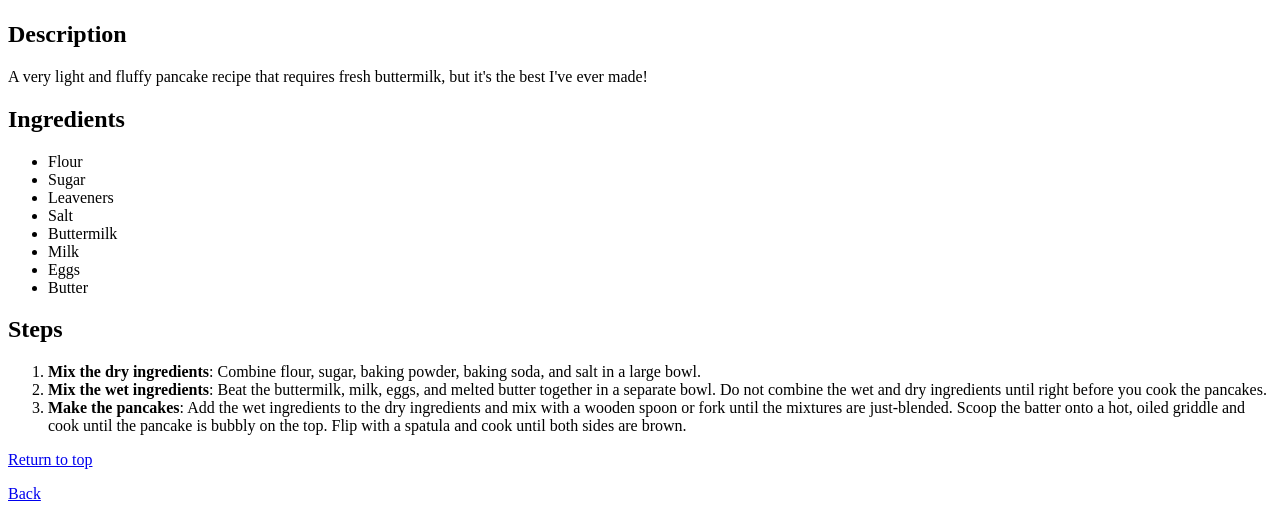
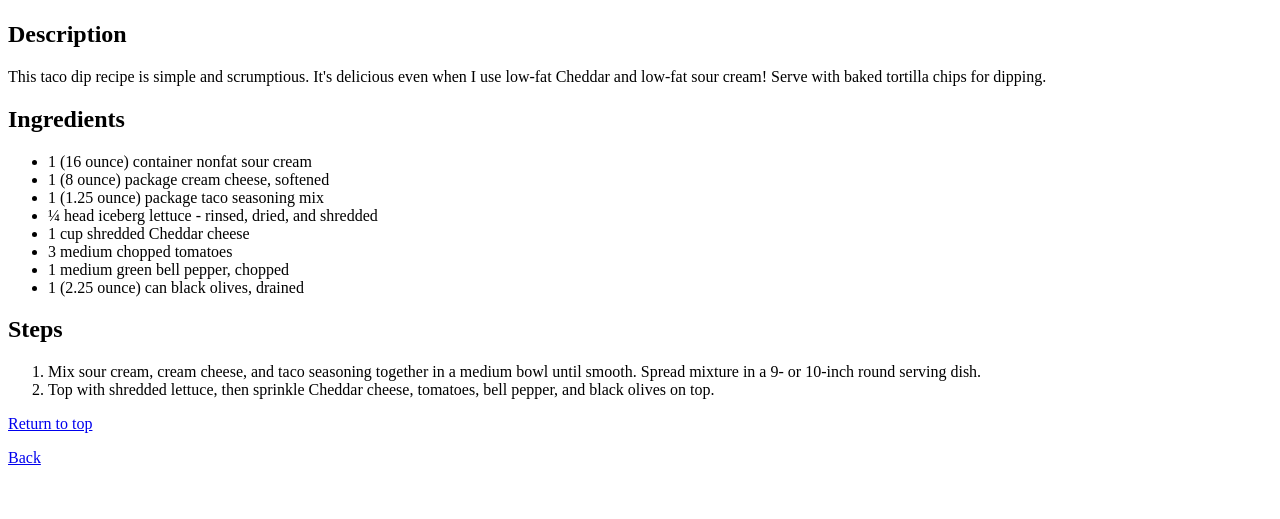
Before and after one commit to yeevern/odin-recipes, a plain HTML site: page recipes/taco-dip.html in a window 1280 px wide. Shown: the part 583-1102 px from the top of the page. After the commit the page ends 1066 px from the top, so only its background shows below. Drawn offline with Linux system fonts and the light colour scheme.

Commit message:
added 3rd recipes

```diff
--- a/recipes/taco-dip.html
+++ b/recipes/taco-dip.html
@@ -6,34 +6,31 @@
 </head>
 <body>
     <h1 id="header">Taco Dip</h1>
-    <img src="https://www.allrecipes.com/thmb/cjMef74-adqdYWcqUcg_NVRxbgE=/750x0/filters:no_upscale():max_bytes(150000):strip_icc():format(webp)/24530-ButtermilkPancakes-II-mfs-4X3-3385-b9e08648074145d18c538731c2be4215.jpg" alt="Butter Milk image"
-        style="width:500px;height:500px">
+    <img src="https://www.allrecipes.com/thmb/TrbGrtyb_K4UzW5W0JpdQCHRXI8=/750x0/filters:no_upscale():max_bytes(150000):strip_icc():format(webp)/294824-Taco-Dip-I-17069-Tricia-Winterle-Jaeger-c97d0c8c094d48168a0dd7b73e6dd60d.jpg" alt="Taco Dip image"
+        style="width:600px;height:500px">
     <h2>Description</h2>
-    <p>A very light and fluffy pancake recipe that requires fresh buttermilk, but it's the best I've ever made!</p>
+    <p>This taco dip recipe is simple and scrumptious. It's delicious even when I use low-fat Cheddar and low-fat sour cream!
+        Serve with baked tortilla chips for dipping.
+    </p>
     <h2>Ingredients</h2>
     <ul>
-        <li>Flour</li>
-        <li>Sugar</li>
-        <li>Leaveners</li>
-        <li>Salt</li>
-        <li>Buttermilk</li>
-        <li>Milk</li>
-        <li>Eggs</li>
-        <li>Butter</li>
+        <li>1 (16 ounce) container nonfat sour cream</li>
+        <li>1 (8 ounce) package cream cheese, softened</li>
+        <li>1 (1.25 ounce) package taco seasoning mix</li>
+        <li>¼ head iceberg lettuce - rinsed, dried, and shredded</li>
+        <li>1 cup shredded Cheddar cheese</li>
+        <li>3 medium chopped tomatoes</li>
+        <li>1 medium green bell pepper, chopped</li>
+        <li>1 (2.25 ounce) can black olives, drained</li>
     </ul>
     <h2>Steps</h2>
     <ol>
         <li>
-            <b>Mix the dry ingredients</b>: Combine flour, sugar, baking powder, baking soda, and salt in a large bowl.
+            Mix sour cream, cream cheese, and taco seasoning together in a medium bowl until smooth. Spread mixture in
+            a 9- or 10-inch round serving dish.
         </li>
         <li>
-            <b>Mix the wet ingredients</b>: Beat the buttermilk, milk, eggs, and melted butter together in a separate
-            bowl. Do not combine the wet and dry ingredients until right before you cook the pancakes.
-        </li>
-        <li>
-            <b>Make the pancakes</b>: Add the wet ingredients to the dry ingredients and mix with a wooden spoon or
-            fork until the mixtures are just-blended. Scoop the batter onto a hot, oiled griddle and cook until the
-            pancake is bubbly on the top. Flip with a spatula and cook until both sides are brown.
+            Top with shredded lettuce, then sprinkle Cheddar cheese, tomatoes, bell pepper, and black olives on top.
         </li>
     </ol>
     <a href="#header">Return to top</a>
```
